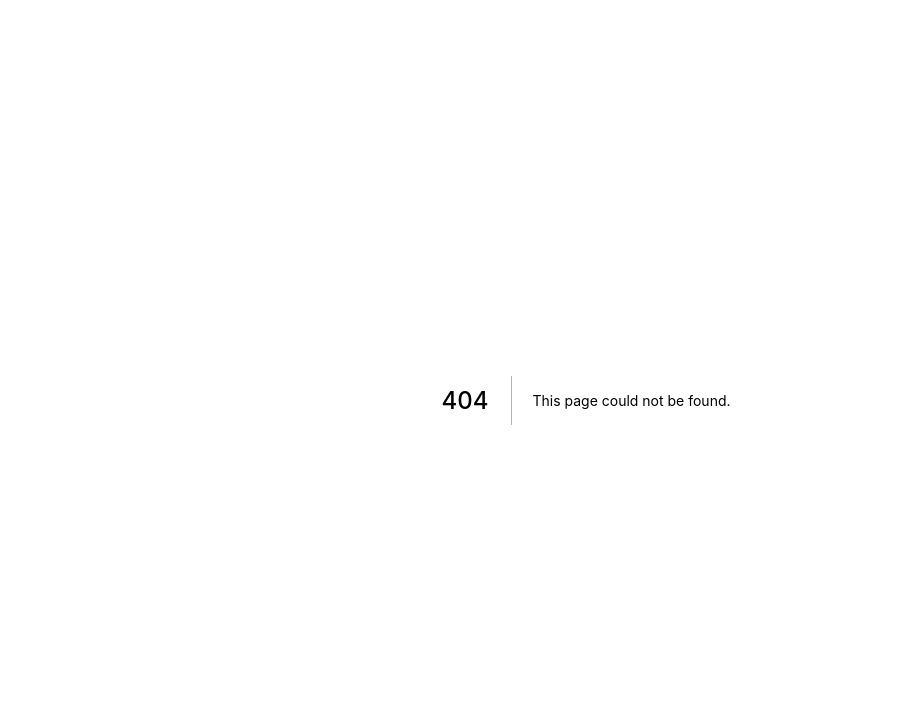
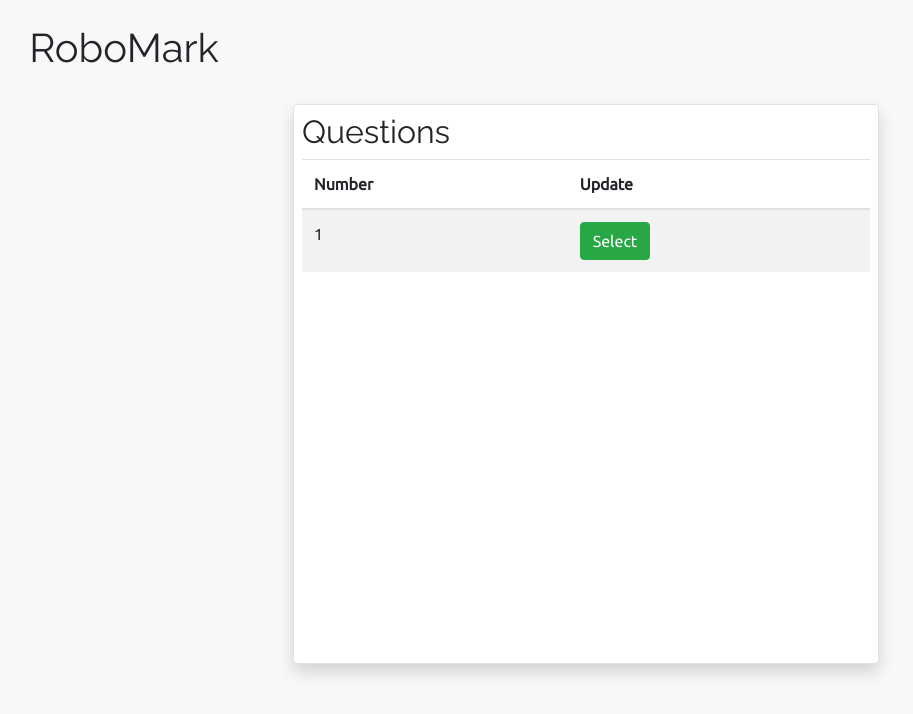
Before and after one commit to SpencerMcMurray/RoboMark, a Next.js app: page /questions in a window 1280 px wide. Before the commit this address had no page. Shown: the top 714 px of the page, without its empty margins (54-967 px from the left). Built offline with nearby package versions, Linux system fonts and the light colour scheme.

Commit message:
Added question screen

```diff
--- a/components/buttons/SelectBtn.jsx
+++ b/components/buttons/SelectBtn.jsx
@@ -6,7 +6,11 @@ const handleClick = () => {
 };
 
 const SelectBtn = props => {
-  return <Button onClick={handleClick}>Select</Button>;
+  return (
+    <Button variant="success" onClick={handleClick}>
+      Select
+    </Button>
+  );
 };
 
 export default SelectBtn;
--- a/pages/pages.jsx
+++ b/pages/pages.jsx
@@ -6,8 +6,8 @@ const Pages = () => {
   return (
     <Display
       title="Pages"
-      headers={["Name", "Scan"]}
-      items={[{ id: 2, name: "Page 1", scan: <ScanBtn id={2} /> }]}
+      headers={["Number", "Scan"]}
+      items={[{ id: 2, name: 1, scan: <ScanBtn id={2} /> }]}
       buttons={[]}
     />
   );
--- /dev/null
+++ b/pages/questions.jsx
@@ -0,0 +1,16 @@
+import React from "react";
+import Display from "../components/Display";
+import SelectBtn from "../components/buttons/SelectBtn";
+
+const Questions = () => {
+  return (
+    <Display
+      title="Questions"
+      headers={["Number", "Update"]}
+      items={[{ id: 2, num: 1, select: <SelectBtn /> }]}
+      buttons={[]}
+    />
+  );
+};
+
+export default Questions;
```
Also changed, not shown: components/buttons/QuestionBtn.jsx (added, +12 -0 lines).
